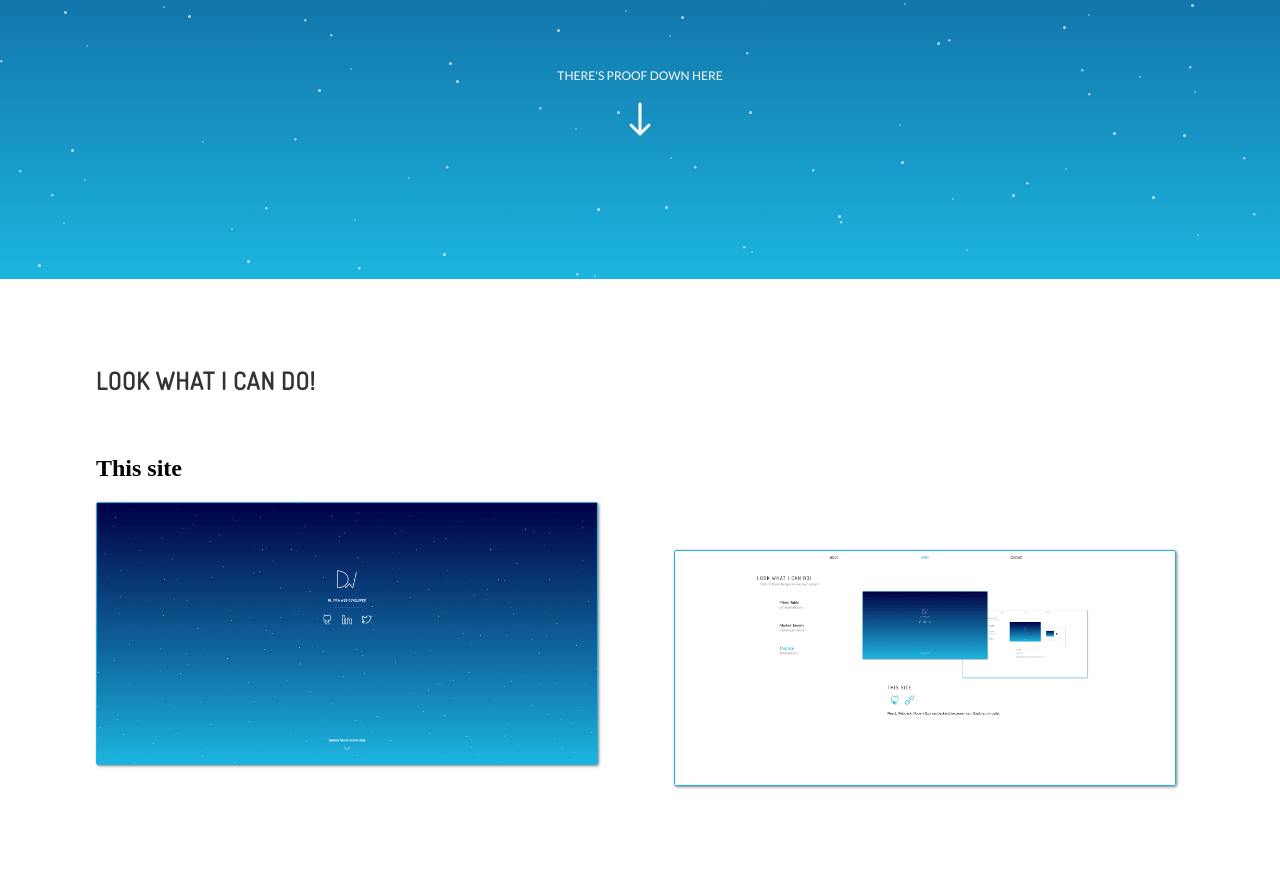
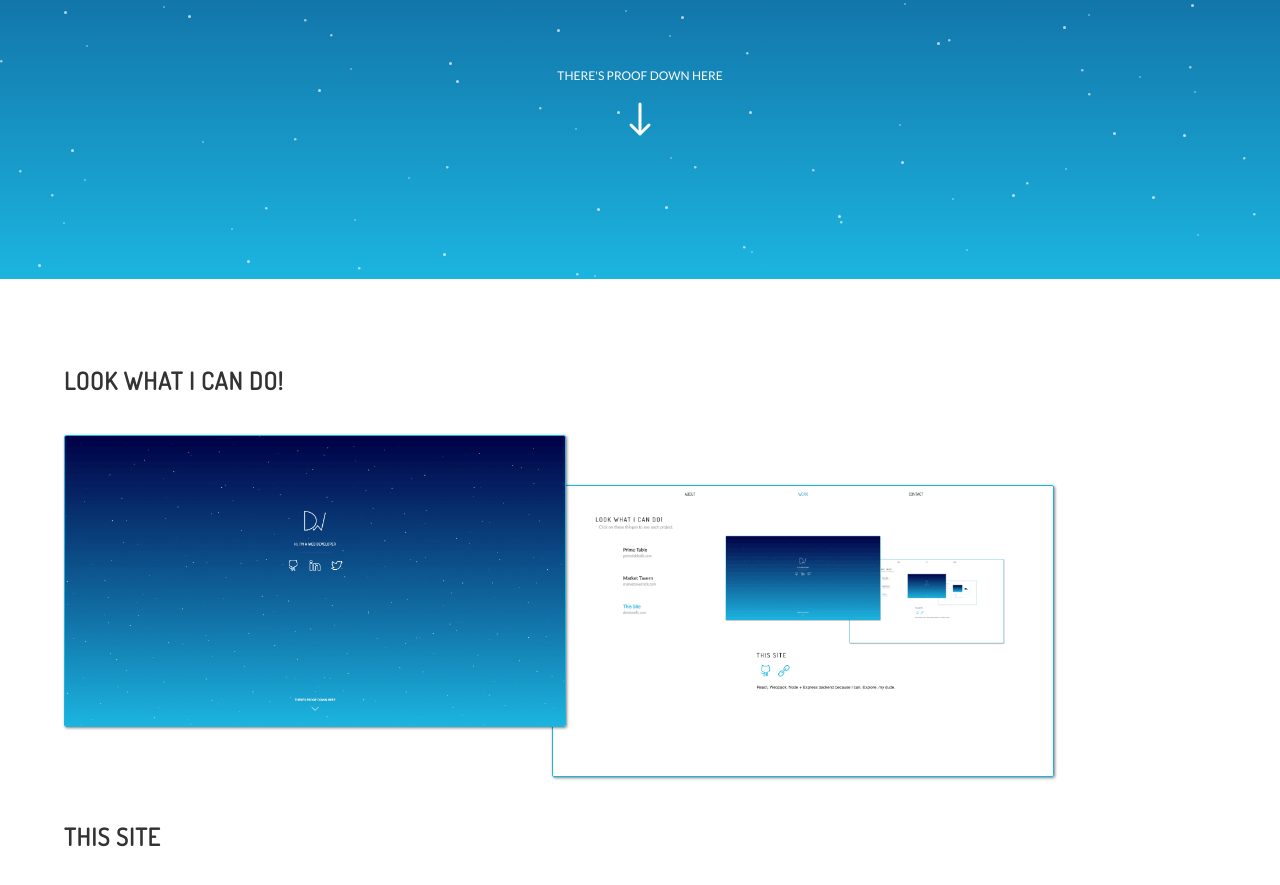
Before and after one commit to deniswells59/personal-site-2020, a Gatsby site: page / in a window 1280 px wide. Shown: the part 521-1406 px from the top of the page. Built offline with nearby package versions, Linux system fonts and the light colour scheme; Gatsby itself is replaced by a stand-in of ours.

Commit message:
images styles

```diff
--- a/src/components/Work/WorkList.js
+++ b/src/components/Work/WorkList.js
@@ -1,9 +1,11 @@
 import React from 'react';
+import styled from 'styled-components';
 
 import { Title } from '../common/Text';
 
 import Wrapper from './partials/Wrapper';
 import Images from './partials/Images';
+import Description from './partials/Description';
 
 const WorkList = ({ workData, imageData }) => {
   const getImageFromName = imageName => {
@@ -23,11 +25,11 @@ const WorkList = ({ workData, imageData }) => {
 
         return (
           <div key={example.id}>
-            <h2>{example.title}</h2>
             <Images
               primaryImage={primaryImage}
               secondaryImage={secondaryImage}
             />
+            <Description title={example.title} />
           </div>
         );
       })}
--- /dev/null
+++ b/src/components/Work/partials/Description.js
@@ -0,0 +1,34 @@
+import React from 'react';
+
+import { Title } from '../../common/Text';
+
+const Description = ({
+  title,
+  description,
+  githubLink,
+  exampleLink,
+  img1,
+  img2,
+}) => (
+  <div>
+    <Title black bold>
+      {title}
+    </Title>
+  </div>
+);
+
+export default Description;
+
+{
+  /* div className="work-links">
+        <a target="_blank" href={githubLink} className="work-href">
+          <i className="icon-social-github icons"></i>
+        </a>
+        <a target="_blank" href={exampleLink} className="work-href">
+          <i className="icon-link icons"></i>
+        </a>
+      </div>
+    </div>
+
+    <p className="work-desc">{description}</p> */
+}
--- a/src/components/Work/partials/Images.js
+++ b/src/components/Work/partials/Images.js
@@ -5,36 +5,58 @@ import Img from 'gatsby-image';
 const Wrapper = styled.div`
   width: 100%;
   position: relative;
+  min-height: 348px;
+  max-width: 1000px;
 `;
 
-const ImageWrapper = styled.div`
+const PrimaryImageWrapper = styled.div`
+  position: absolute;
   width: 50%;
-  max-width: 500px;
-  position: absolute;
-  box-shadow: 1px 1px 3px 0px rgba(0, 0, 0, 0.5);
-  border: 1px solid rgb(28, 181, 224);
-  border-radius: 2px;
-`;
-
-const PrimaryImageWrapper = styled(ImageWrapper)`
   top: 0;
   left: 0;
   z-index: 10;
 `;
 
-const SecondaryImageWrapper = styled(ImageWrapper)`
-  top: 48px;
-  right: 24px;
+const SecondaryImageWrapper = styled.div`
+  position: absolute;
+  width: 50%;
+  top: 50px;
+  right: 12px;
   z-index: 1;
 `;
+
+const containerStyles = {
+  display: 'inline-block',
+  position: 'relative',
+
+  width: '100%',
+  'max-width': '600px',
+  height: '290px',
+
+  boxShadow: '1px 1px 3px 0px rgba(0, 0, 0, 0.5)',
+  border: '1px solid rgb(28, 181, 224)',
+  borderRadius: '2px',
+};
+
+const imgStyles = {
+  pointerEvents: 'none',
+  position: 'absolute',
+  width: '100%',
+  height: '100%',
+  zIndex: '-1',
+};
 
 const Images = ({ primaryImage, secondaryImage }) => (
   <Wrapper>
     <PrimaryImageWrapper>
-      <Img fluid={primaryImage} />
+      <Img style={containerStyles} imgStyle={imgStyles} fluid={primaryImage} />
     </PrimaryImageWrapper>
     <SecondaryImageWrapper>
-      <Img fluid={secondaryImage} />
+      <Img
+        style={containerStyles}
+        imgStyle={imgStyles}
+        fluid={secondaryImage}
+      />
     </SecondaryImageWrapper>
   </Wrapper>
 );
--- a/src/components/Work/partials/Wrapper.js
+++ b/src/components/Work/partials/Wrapper.js
@@ -3,8 +3,13 @@ import styled from 'styled-components';
 const Wrapper = styled.div`
   display: flex;
   flex-direction: column;
-  padding: 3em 5em 6em 6em;
+  padding: 3em 4em 6em 4em;
   min-height: 100vh;
+  min-width: 400px;
+
+  @media (max-width: 768px) {
+    padding: 3em 10px 6em 10px;
+  }
 `;
 
 export default Wrapper;
--- a/src/components/common/Layout.js
+++ b/src/components/common/Layout.js
@@ -8,10 +8,7 @@ const Layout = () => (
   <>
     <Helmet>
       <meta charset="utf-8" />
-      <meta
-        name="viewport"
-        content="width=device-width, initial-scale=1, shrink-to-fit=no"
-      />
+
       <meta
         name="description"
         content="Denis likes to make websites and friends. Come on in and learn more."
```
Also changed, not shown: src/components/Work/Item.js (deleted, +0 -36 lines).
